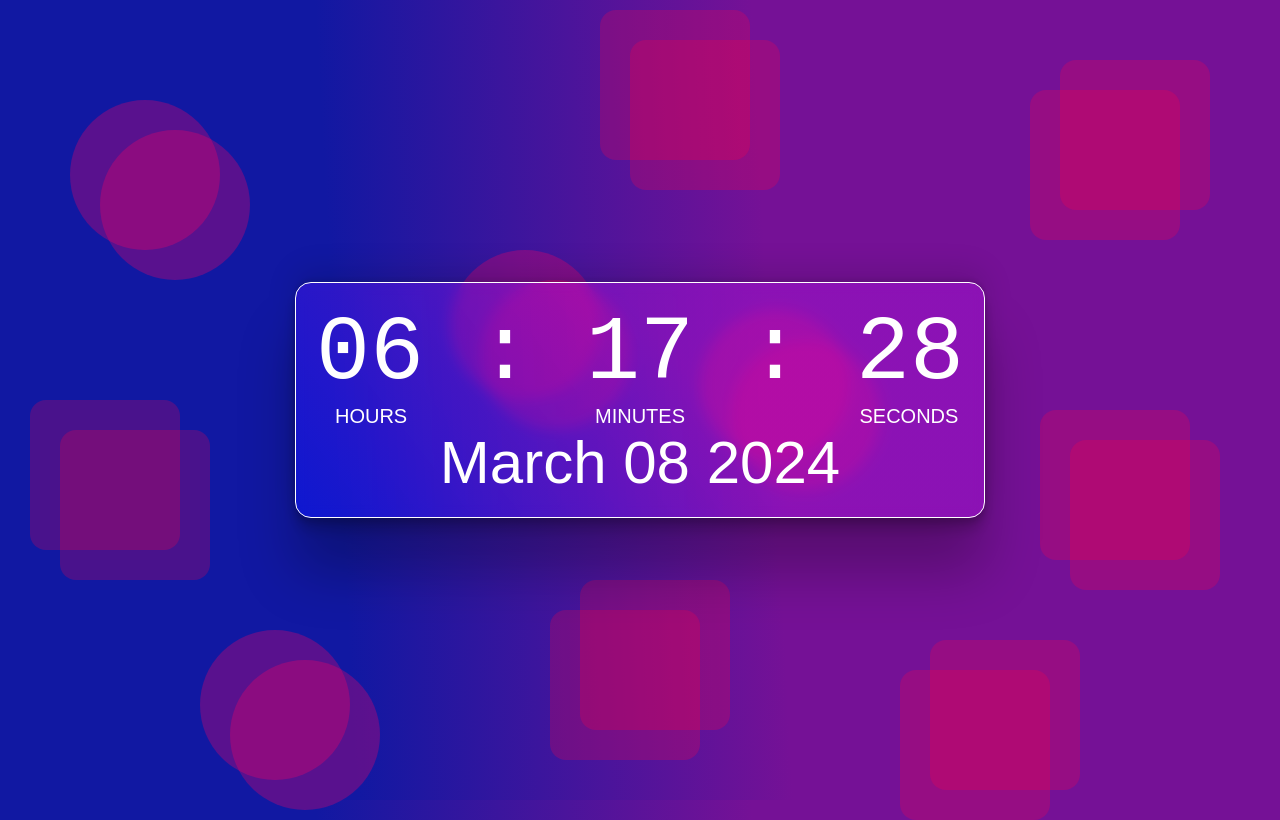
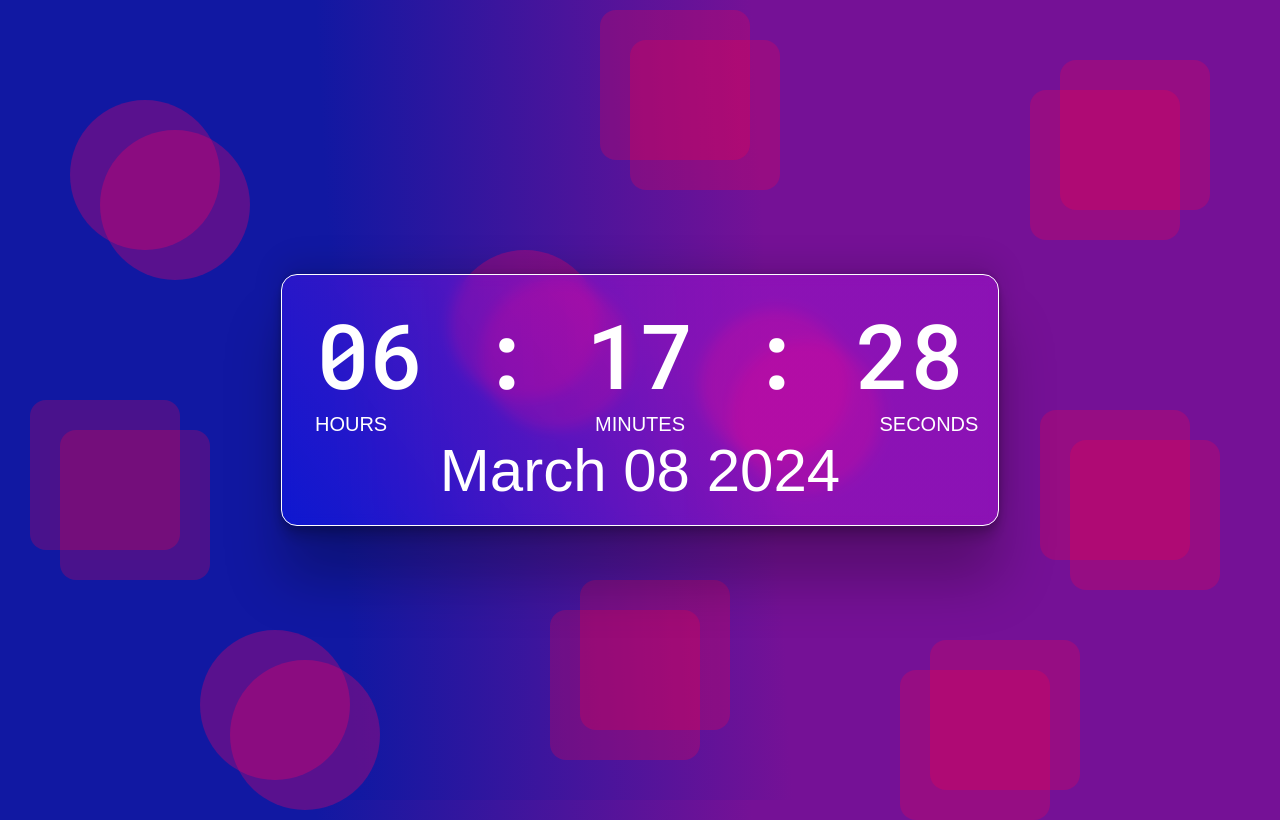
Before and after one commit to Adrian9502/JS-digital-clock-and-date, a plain HTML site: page index.html in a window 1280 px wide. Shown: the top 820 px of the page. Drawn offline with nearby package versions, Linux system fonts and the light colour scheme; a web font is replaced by a local one.

Commit message:
change font style

```diff
--- a/index.html
+++ b/index.html
@@ -14,6 +14,9 @@
       href="https://fonts.googleapis.com/css2?family=Alatsi&family=Madimi+One&family=Protest+Riot&display=swap"
       rel="stylesheet"
     />
+    <link rel="preconnect" href="https://fonts.googleapis.com">
+    <link rel="preconnect" href="https://fonts.gstatic.com" crossorigin>
+    <link href="https://fonts.googleapis.com/css2?family=Roboto+Mono:ital,wght@0,100..700;1,100..700&family=Space+Mono:ital,wght@0,400;0,700;1,400;1,700&display=swap" rel="stylesheet">
   </head>
   <body>
     <div class="circle"></div>
--- a/style.css
+++ b/style.css
@@ -16,7 +16,7 @@ body {
   overflow: hidden;
 }
 .time-container {
-  font-family: monospace;
+  font-family: "Roboto Mono", monospace;
   z-index: 500;
   text-align: center;
   display: flex;
@@ -49,7 +49,7 @@ body {
   font-size: 20px;
   display: grid;
   grid-template-columns: repeat(3, 1fr);
-  gap: 170px;
+  gap: 190px;
   font-family: "Alatsi", sans-serif;
 }
 .date-container {
```
